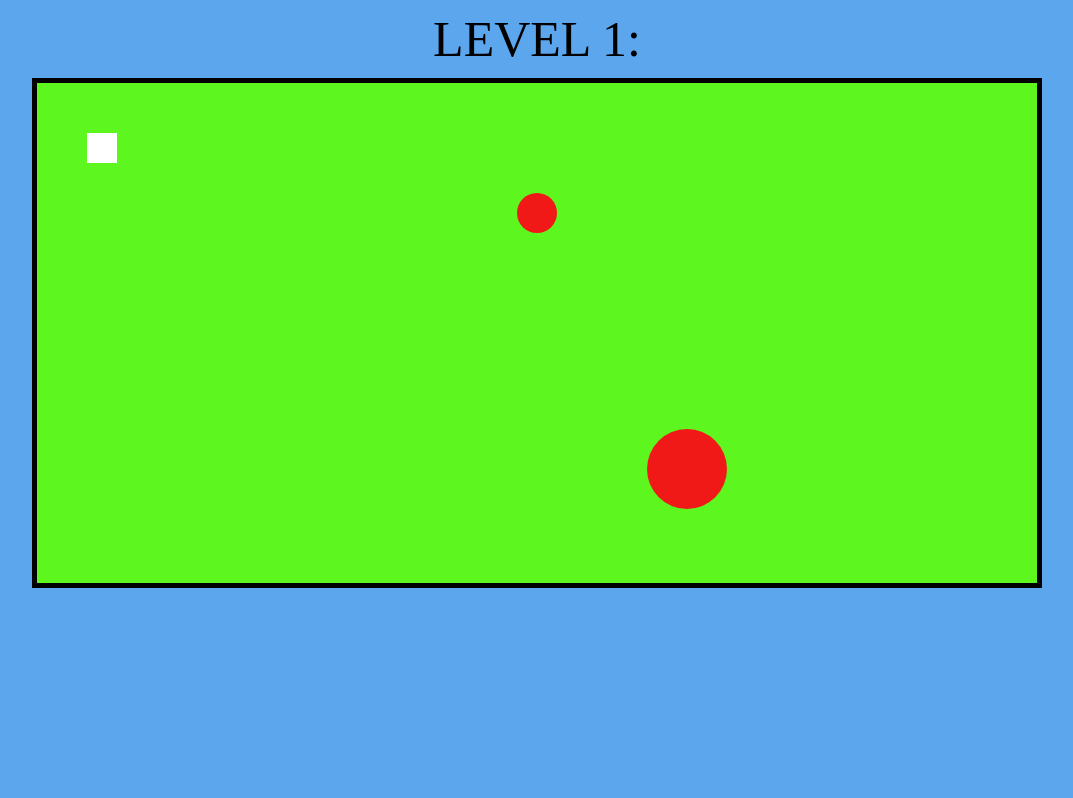
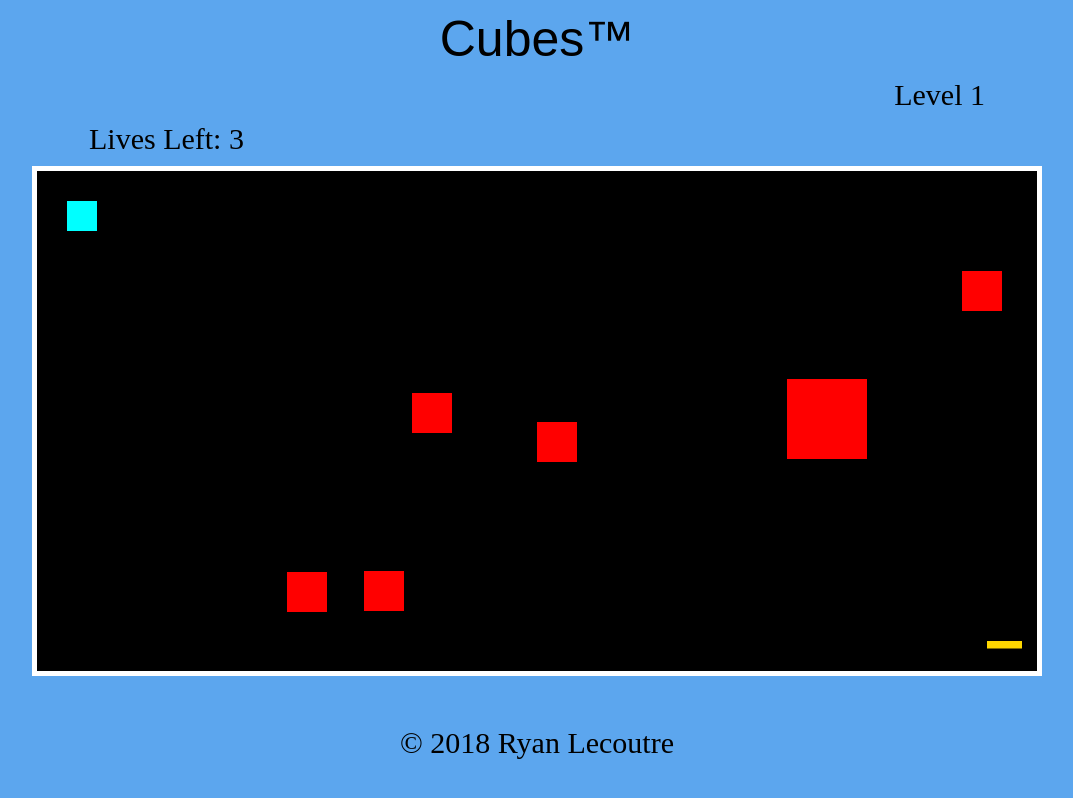
Before and after one commit to ryanlecoutresparta/sparta-game, a plain HTML site: page index.html in a window 1280 px wide. Shown: the whole page, without its empty margins (103-1176 px from the left). Drawn offline with Linux system fonts and the light colour scheme.

Commit message:
completed the first level

```diff
--- a/index.html
+++ b/index.html
@@ -5,21 +5,22 @@
   <meta charset="UTF-8">
   <meta name="viewport" content="width=device-width, initial-scale=1.0">
   <meta http-equiv="X-UA-Compatible" content="ie=edge">
-  <title>Ryan's Game</title>
+  <title>Cubes</title>
   <link rel="stylesheet" href="style.css">
-  <script src="main.js"></script>
+  <script src="level1.js"></script>
 
 </head>
 <body>
 
+<header class="header">Cubes&trade;</header>
+  <div class='levelName'></div>
+  <div class="lifeCounter"></div>
 
-  <div class='levelName'>LEVEL 1:</div>
-
-  <canvas id="canvasGame" width=1000px height=500px style="border: black 5px solid">
+  <canvas id="canvasGame" width=1000px height=500px style="border: white 5px solid">
     Your browser does not support HTML5 canvas - sorry!
   </canvas>
 
-
+<footer class="footer">&copy 2018 Ryan Lecoutre</footer>
 
 </body>
 </html>
--- /dev/null
+++ b/level1.js
@@ -0,0 +1,310 @@
+document.addEventListener('DOMContentLoaded', () => {
+
+  const Game = new Object();
+  Game.updateGame = () => {
+    clear();
+    Game.player.moveX = 0;
+    Game.player.moveY = 0;
+    if (Game.keysPressed && Game.keysPressed[37] && (Game.player.x>0)) {Game.player.moveX = -1;}
+    if (Game.keysPressed && Game.keysPressed[39] && (Game.player.x<970)) {Game.player.moveX = 1;}
+    if (Game.keysPressed && Game.keysPressed[38] && (Game.player.y>0)) {Game.player.moveY = -1;}
+    if (Game.keysPressed && Game.keysPressed[40] && (Game.player.y<470)) {Game.player.moveY = 1;}
+    Game.player.newPos();
+    Game.player.update();
+    Game.token.update();
+  };
+
+  clear = () => {
+    Game.c.clearRect(0, 0, Game.canvas.width, Game.canvas.height);
+  };
+
+  Game.canvas = document.getElementById('canvasGame');
+  Game.c = Game.canvas.getContext('2d');
+  Game.keysPressed = [];
+  Game.interval = setInterval(Game.updateGame, 10);
+  Game.player = new component(30, 30, "cyan", 30, 30);
+  Game.token = new component(35, 7.5, "gold", 950, 470);
+  Game.levelName = document.getElementsByClassName('levelName')[0];
+  Game.levelName.innerHTML = 'Level 1';
+  Game.livesRemaining = 3;
+  Game.lifeCounter = document.getElementsByClassName('lifeCounter')[0];
+  lives = () => {
+    Game.lifeCounter.innerHTML = `Lives Left: ${Game.livesRemaining}`;
+  }
+
+  function component(width, height, colour, x, y) {
+    this.width = width;
+    this.height = height;
+    this.moveX = 0;
+    this.moveY = 0;
+    this.x = x;
+    this.y = y;
+    this.update = () => {
+      c = Game.c;
+      Game.c.fillStyle = colour;
+      Game.c.fillRect(this.x, this.y, this.width, this.height);
+    };
+    this.newPos = () => {
+      this.x += this.moveX;
+      this.y += this.moveY;
+    };
+  };
+
+  document.addEventListener('keydown', (event) => {
+    Game.keysPressed = (Game.keysPressed || []);
+    Game.keysPressed[event.keyCode] = true;
+  });
+
+  document.addEventListener('keyup', (event) => {
+    Game.keysPressed[event.keyCode] = false;
+  });
+
+  let sizeSmall = 40;
+  let sizeBig = 80;
+
+  let x1 = 250;
+  let dy1 = 1;
+  let y1 = 20;
+
+  let x2 = 375;
+  let dy2 = 4;
+  let y2 = 50;
+
+  let x3 = 500;
+  let dy3 = 3;
+  let y3 = 80;
+
+  let x4 = 750;
+  let dy4 = 2;
+  let y4 = 50;
+
+  let x5 = 750;
+  let dx5 = 3;
+  let y5 = 400;
+
+  let x6 = 350;
+  let dx6 = 5;
+  let y6 = 100;
+
+  enemyMovement1 = () => {
+    Game.c.beginPath();
+    Game.c.fillStyle = "#ff0000";
+    Game.c.fillRect(x1, y1, sizeSmall, sizeSmall);
+    Game.c.fill();
+    Game.c.closePath();
+    if (y1+dy1 < 0) {
+      dy1 = -dy1;
+    } else if (y1+dy1 > 500 - sizeSmall) {
+      dy1 = -dy1;
+    }
+    y1 = y1 + dy1;
+    if (Game.player.x <= x1 + sizeSmall && Game.player.y <= y1 + sizeSmall && Game.player.y + 30 >= y1 && Game.player.x >= x1){
+      Game.player.x = 50;
+      Game.player.y = 50;
+      Game.livesRemaining--;
+      if (Game.livesRemaining === 0) {
+        alert('GAME OVER!');
+        location.reload();
+      }
+    }
+    if (Game.player.x + 30 >= x1 && Game.player.y <= y1 + sizeSmall && Game.player.y + 30 >= y1 && Game.player.x + 30 <= x1 + sizeSmall){
+      Game.player.x = 50;
+      Game.player.y = 50;
+      Game.livesRemaining--;
+      if (Game.livesRemaining === 0) {
+        alert('GAME OVER!');
+        location.reload();
+      }
+    }
+  }
+
+  enemyMovement2 = () => {
+    Game.c.beginPath();
+    Game.c.fillStyle = "#ff0000";
+    Game.c.fillRect(x2, y2, sizeSmall, sizeSmall);
+    Game.c.fill();
+    Game.c.closePath();
+    if (y2+dy2 < 0) {
+      dy2 = -dy2;
+    } else if (y2+dy2 > 460) {
+      dy2 = -dy2;
+    }
+    y2 += dy2;
+    if (Game.player.x <= x2 + sizeSmall && Game.player.y <= y2 + sizeSmall && Game.player.y + 30 >= y2 && Game.player.x >= x2){
+      Game.player.x = 50;
+      Game.player.y = 50;
+      Game.livesRemaining--;
+      if (Game.livesRemaining === 0) {
+        alert('GAME OVER!');
+        location.reload();
+      }
+    }
+    if (Game.player.x + 30 >= x2 && Game.player.y <= y2 + sizeSmall && Game.player.y + 30 >= y2 && Game.player.x + 30 <= x2 + sizeSmall){
+      Game.player.x = 50;
+      Game.player.y = 50;
+      Game.livesRemaining--;
+      if (Game.livesRemaining === 0) {
+        alert('GAME OVER!');
+        location.reload();
+      }
+    }
+  }
+
+  enemyMovement3 = () => {
+    Game.c.beginPath();
+    Game.c.fillStyle = "#ff0000";
+    Game.c.fillRect(x3, y3, sizeSmall, sizeSmall);
+    Game.c.fill();
+    Game.c.closePath();
+    if (y3+dy3 < 0) {
+      dy3 = -dy3;
+    } else if (y3+dy3 > 460) {
+      dy3 = -dy3;
+    }
+    y3 += dy3;
+    if (Game.player.x <= x3 + sizeSmall && Game.player.y <= y3 + sizeSmall && Game.player.y + 30 >= y3 && Game.player.x >= x3){
+      Game.player.x = 50;
+      Game.player.y = 50;
+      Game.livesRemaining--;
+      if (Game.livesRemaining === 0) {
+        alert('GAME OVER!');
+        location.reload();
+      }
+    }
+    if (Game.player.x + 30 >= x3 && Game.player.y <= y3 + sizeSmall && Game.player.y + 30 >= y3 && Game.player.x + 30 <= x3 + sizeSmall){
+      Game.player.x = 50;
+      Game.player.y = 50;
+      Game.livesRemaining--;
+      if (Game.livesRemaining === 0) {
+        alert('GAME OVER!');
+        location.reload();
+      }
+    }
+  }
+
+  enemyMovement4 = () => {
+    Game.c.beginPath();
+    Game.c.fillStyle = "#ff0000";
+    Game.c.fillRect(x4, y4, sizeBig, sizeBig);
+    Game.c.fill();
+    Game.c.closePath();
+    if (y4+dy4 < 0) {
+      dy4 = -dy4;
+    } else if (y4+dy4 > 420) {
+      dy4 = -dy4;
+    }
+    y4 += dy4;
+    if (Game.player.x <= x4 + sizeBig && Game.player.y <= y4 + sizeBig && Game.player.y + 30 >= y4 && Game.player.x >= x4){
+      Game.player.x = 50;
+      Game.player.y = 50;
+      Game.livesRemaining--;
+      if (Game.livesRemaining === 0) {
+        alert('GAME OVER!');
+        location.reload();
+      }
+    }
+    if (Game.player.x + 30 >= x4 && Game.player.y <= y4 + sizeBig && Game.player.y + 30 >= y4 && Game.player.x + 30 <= x4 + sizeBig){
+      Game.player.x = 50;
+      Game.player.y = 50;
+      Game.livesRemaining--;
+      if (Game.livesRemaining === 0) {
+        alert('GAME OVER!');
+        location.reload();
+      }
+    }
+  }
+
+  enemyMovement5 = () => {
+    Game.c.beginPath();
+    Game.c.fillStyle = "#ff0000";
+    Game.c.fillRect(x5, y5, sizeSmall, sizeSmall);
+    Game.c.fill();
+    Game.c.closePath();
+    if (x5+dx5 < 0) {
+      dx5 = -dx5;
+    } else if (x5+dx5 > 960) {
+      dx5 = -dx5;
+    }
+    x5 += dx5;
+    if (Game.player.y <= y5 + sizeSmall && Game.player.x <= x5 + sizeSmall && Game.player.x + 30 >= x5 && Game.player.y >= y5){
+      Game.player.x = 50;
+      Game.player.y = 50;
+      Game.livesRemaining--;
+      if (Game.livesRemaining === 0) {
+        alert('GAME OVER!');
+        location.reload();
+      }
+    }
+    if (Game.player.y + 30 >= y5 && Game.player.x <= x5 + sizeSmall && Game.player.x + 30 >= x5 && Game.player.y + 30 <= y5 + sizeSmall){
+      Game.player.x = 50;
+      Game.player.y = 50;
+      Game.livesRemaining--;
+      if (Game.livesRemaining === 0) {
+        alert('GAME OVER!');
+        location.reload();
+      }
+    }
+  }
+
+  enemyMovement6 = () => {
+    Game.c.beginPath();
+    Game.c.fillStyle = "#ff0000";
+    Game.c.fillRect(x6, y6, sizeSmall, sizeSmall);
+    Game.c.fill();
+    Game.c.closePath();
+    if (x6+dx6 < 0) {
+      dx6 = -dx6;
+    } else if (x6+dx6 > 960) {
+      dx6 = -dx6;
+    }
+    x6 += dx6;
+
+    if (Game.player.y <= y6 + sizeSmall && Game.player.x <= x6 + sizeSmall && Game.player.x + 30 >= x6 && Game.player.y >= y6){
+      Game.player.x = 50;
+      Game.player.y = 50;
+      Game.livesRemaining--;
+      if (Game.livesRemaining === 0) {
+        alert('GAME OVER!');
+        location.reload();
+      }
+    }
+    if (Game.player.y + 30 >= y6 && Game.player.x <= x6 + sizeSmall && Game.player.x + 30 >= x6 && Game.player.y + 30 <= y6 + sizeSmall){
+      Game.player.x = 50;
+      Game.player.y = 50;
+      Game.livesRemaining--;
+      if (Game.livesRemaining === 0) {
+        alert('GAME OVER!');
+        location.reload();
+      }
+    }
+  }
+
+
+  levelUp = () => {
+    if (Game.player.x <= Game.token.x + 20 && Game.player.y <= Game.token.y + 20 && Game.player.y + 30 >= Game.token.y && Game.player.x >= Game.token.x){
+      alert('WINNER!');
+      location.reload();
+    }
+    if (Game.player.x + 30 >= Game.token.x && Game.player.y <= Game.token.y + 20 && Game.player.y + 30 >= Game.token.y && Game.player.x <= Game.token.x + 20){
+      alert('WINNER!');
+      location.reload();
+    }
+  }
+
+  setInterval(levelUp, 1);
+
+  setInterval(lives, 1);
+
+  setInterval(enemyMovement1, 10);
+
+  setInterval(enemyMovement2, 10);
+
+  setInterval(enemyMovement3, 10);
+
+  setInterval(enemyMovement4, 10);
+
+  setInterval(enemyMovement5, 10);
+
+  setInterval(enemyMovement6, 10);
+
+})
--- a/main.js
+++ /dev/null
@@ -1,95 +0,0 @@
-document.addEventListener('DOMContentLoaded', () => {
-
-  const Game = new Object();
-
-  Game.updateGame = () => {
-    clear();
-    Game.player.moveX = 0;
-    Game.player.moveY = 0;
-    if (Game.keysPressed && Game.keysPressed[37] && (Game.player.x>0)) {Game.player.moveX = -2;}
-    if (Game.keysPressed && Game.keysPressed[39] && (Game.player.x<970)) {Game.player.moveX = 2;}
-    if (Game.keysPressed && Game.keysPressed[38] && (Game.player.y>0)) {Game.player.moveY = -2;}
-    if (Game.keysPressed && Game.keysPressed[40] && (Game.player.y<470)) {Game.player.moveY = 2;}
-    Game.player.newPos();
-    Game.player.update();
-  };
-
-  clear = () => {
-    Game.c.clearRect(0, 0, Game.canvas.width, Game.canvas.height);
-  };
-
-  function component(width, height, colour, x, y) {
-    this.width = width;
-    this.height = height;
-    this.moveX = 0;
-    this.moveY = 0;
-    this.x = x;
-    this.y = y;
-    this.update = () => {
-      c = Game.c;
-      Game.c.fillStyle = colour;
-      Game.c.fillRect(this.x, this.y, this.width, this.height);
-    };
-    this.newPos = () => {
-      this.x += this.moveX;
-      this.y += this.moveY;
-    };
-  };
-
-  Game.canvas = document.getElementById('canvasGame');
-  Game.c = Game.canvas.getContext('2d');
-  Game.keysPressed = [];
-  Game.interval = setInterval(Game.updateGame, 10);
-  Game.player = new component(30, 30, "white", 50, 50);
-
-  document.addEventListener('keydown', (event) => {
-    Game.keysPressed = (Game.keysPressed || []);
-    Game.keysPressed[event.keyCode] = true;
-  });
-
-  document.addEventListener('keyup', (event) => {
-    Game.keysPressed[event.keyCode] = false;
-  });
-
-  var dy1 = 2;
-  var y1 = 50;
-
-  var dy2 = 4;
-  var y2 = 50;
-
-
-  enemyMovement1 = () => {
-    Game.c.beginPath();
-    Game.c.arc(500, y1, 20, 0, Math.PI*2);
-    Game.c.fillStyle = "#f11818";
-    Game.c.fill();
-    Game.c.closePath();
-    if (y1+dy1 < 20) {
-      dy1 = -dy1;
-    } else if (y1+dy1 > 480) {
-      dy1 = -dy1;
-    }
-    y1 += dy1;
-  }
-
-  enemyMovement2 = () => {
-    Game.c.beginPath();
-    Game.c.arc(650, y2, 40, 0, Math.PI*2);
-    Game.c.fillStyle = "#f11818";
-    Game.c.fill();
-    Game.c.closePath();
-    if (y2+dy2 < 40) {
-      dy2 = -dy2;
-    } else if (y2+dy2 > 460) {
-      dy2 = -dy2;
-    }
-    y2 += dy2;
-  }
-
-  setInterval(enemyMovement1, 10);
-  enemyMovement1();
-  setInterval(enemyMovement2, 10);
-  enemyMovement2();
-
-
-})
--- a/style.css
+++ b/style.css
@@ -4,19 +4,44 @@ body {
   background-color: rgb(92, 166, 238);
 }
 
-#canvasGame {
-  margin: auto;
-  display: block;
-  box-sizing: border-box;
-  background-color: rgb(93, 246, 31);
-}
-
-.levelName {
+.header {
   width: 100%;
   text-align: center;
   margin: auto;
   font-size: 50px;
   padding-bottom: 10px;
+  font-family: sans-serif;
+}
+
+#canvasGame {
+  margin: auto;
+  display: block;
+  box-sizing: border-box;
+  background-color: black;
+}
+
+.levelName {
+  width: 70%;
+  text-align: right;
+  margin: auto;
+  font-size: 30px;
+  padding-bottom: 10px;
+}
+
+.lifeCounter {
+  width: 70%;
+  margin: auto;
+  text-align: left;
+  font-size: 30px;
+  padding-bottom: 10px;
+}
+
+.footer {
+  width: 100%;
+  text-align: center;
+  margin: auto;
+  font-size: 30px;
+  padding-top: 50px;
 }
 
 @media screen and (max-width:810px) {
```
